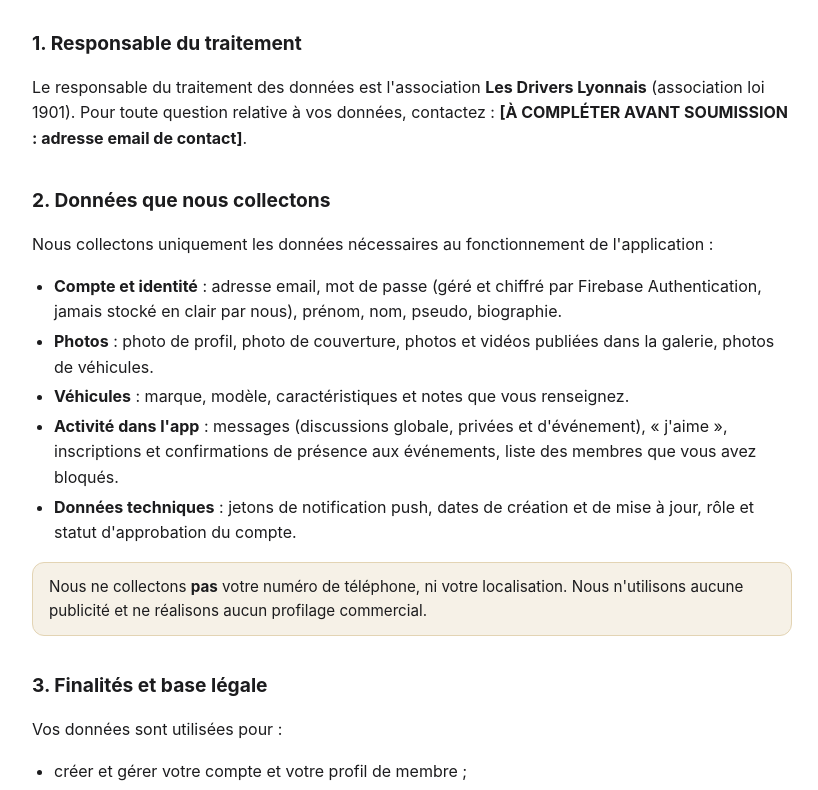
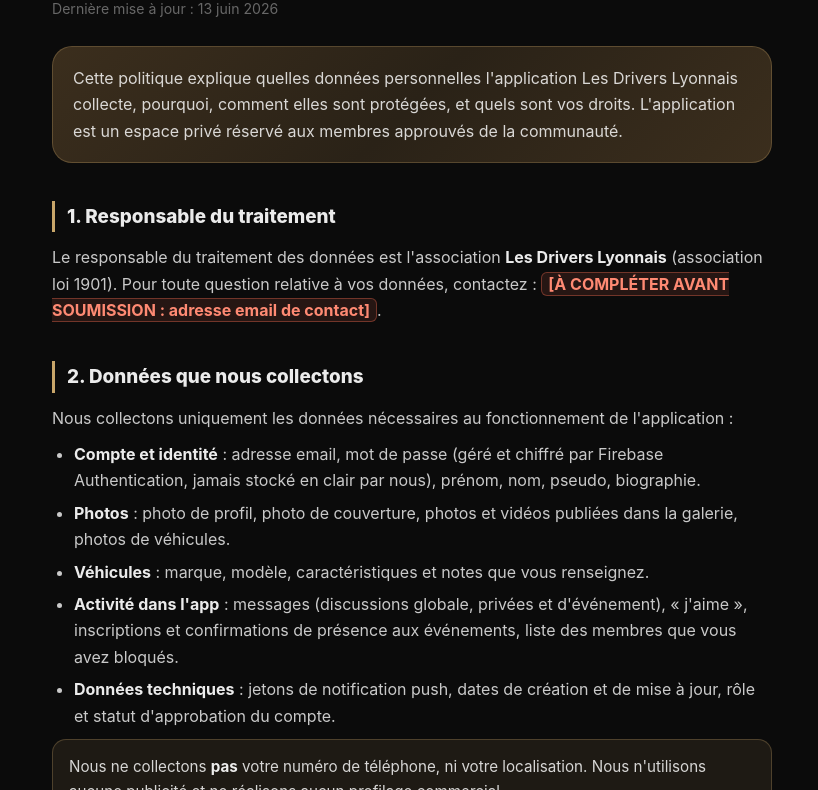
Before and after one commit to jayvee99/drivers-lyonnais-legal, a plain HTML site: page index.html in a window 1280 px wide. Shown: the part 238-1028 px from the top of the page, without its empty margins (228-1046 px from the left). Drawn offline with Linux system fonts and the light colour scheme.

Commit message:
Update index.html

```diff
--- a/index.html
+++ b/index.html
@@ -3,43 +3,108 @@
   <head>
     <meta charset="UTF-8" />
     <meta name="viewport" content="width=device-width, initial-scale=1.0" />
-  <title>Politique de confidentialité — Drivers Lyonnais</title>
+    <title>Politique de confidentialité — Les Drivers Lyonnais</title>
     <style>
-    :root { color-scheme: light; }
+      :root {
+        color-scheme: dark;
+        --bg: #0B0B0B;
+        --card: #121212;
+        --card-2: #0E0E0E;
+        --gold: #C8A66A;
+        --text: rgba(255, 255, 255, 0.92);
+        --muted: rgba(255, 255, 255, 0.55);
+        --faint: rgba(255, 255, 255, 0.38);
+        --border: rgba(255, 255, 255, 0.08);
+        --gold-border: rgba(200, 166, 106, 0.28);
+      }
+      * { box-sizing: border-box; }
       body {
         font-family: -apple-system, BlinkMacSystemFont, "Segoe UI", Roboto,
           Helvetica, Arial, sans-serif;
         max-width: 760px;
         margin: 0 auto;
-      padding: 32px 20px 64px;
-      color: #1c1c1e;
-      line-height: 1.6;
-      background: #ffffff;
+        padding: 40px 20px 72px;
+        background: var(--bg);
+        color: var(--text);
+        line-height: 1.65;
+        -webkit-font-smoothing: antialiased;
       }
-    h1 { font-size: 1.7rem; margin-bottom: 4px; }
-    h2 { font-size: 1.2rem; margin-top: 34px; }
-    .updated { color: #6b6b6f; font-size: 0.9rem; margin-bottom: 24px; }
-    a { color: #b8893b; }
-    ul { padding-left: 22px; }
-    li { margin: 4px 0; }
+      .logo {
+        display: block;
+        margin: 0 auto 26px;
+        height: 84px;
+        width: auto;
+      }
+      .kicker {
+        color: var(--gold);
+        font-size: 0.78rem;
+        font-weight: 700;
+        letter-spacing: 1.5px;
+        text-transform: uppercase;
+        margin: 0 0 8px;
+      }
+      h1 {
+        font-size: 1.9rem;
+        font-weight: 800;
+        margin: 0 0 6px;
+        letter-spacing: -0.3px;
+      }
+      .updated { color: var(--faint); font-size: 0.88rem; margin: 0 0 26px; }
+      .intro {
+        background: linear-gradient(135deg, #3b2e1d, #2a2217, #3b2e1d);
+        border: 1px solid var(--gold-border);
+        border-radius: 20px;
+        padding: 18px 20px;
+        color: rgba(255, 255, 255, 0.82);
+      }
+      h2 {
+        font-size: 1.18rem;
+        font-weight: 800;
+        margin: 38px 0 12px;
+        padding-left: 12px;
+        border-left: 3px solid var(--gold);
+      }
+      p { margin: 10px 0; color: rgba(255, 255, 255, 0.78); }
+      ul { padding-left: 22px; margin: 10px 0; }
+      li { margin: 6px 0; color: rgba(255, 255, 255, 0.78); }
+      strong { color: var(--text); }
+      a { color: var(--gold); text-decoration: none; }
+      a:hover { text-decoration: underline; }
       .note {
-      background: #f6f1e7;
-      border: 1px solid #e3d4b4;
-      border-radius: 12px;
-      padding: 12px 16px;
+        background: rgba(200, 166, 106, 0.10);
+        border: 1px solid var(--gold-border);
+        border-radius: 14px;
+        padding: 14px 16px;
         font-size: 0.95rem;
+        color: rgba(255, 255, 255, 0.82);
       }
-    footer { margin-top: 40px; color: #6b6b6f; font-size: 0.85rem; }
+      .pending {
+        background: rgba(229, 101, 75, 0.12);
+        border: 1px solid rgba(229, 101, 75, 0.4);
+        border-radius: 6px;
+        padding: 1px 6px;
+        color: #ff8a73;
+        font-weight: 700;
+      }
+      footer {
+        margin-top: 48px;
+        padding-top: 18px;
+        border-top: 1px solid var(--border);
+        color: var(--faint);
+        font-size: 0.82rem;
+      }
     </style>
   </head>
   <body>
+    <img class="logo" src="12DL.svg" alt="Les Drivers Lyonnais" />
+    <p class="kicker">Les Drivers Lyonnais</p>
     <h1>Politique de confidentialité</h1>
-  <p class="updated">Application « Drivers Lyonnais » — Dernière mise à jour : 13 juin 2026</p>
+    <p class="updated">Dernière mise à jour : 13 juin 2026</p>
 
-  <p>
-    La présente politique explique quelles données personnelles l'application
-    Drivers Lyonnais collecte, pourquoi, comment elles sont protégées, et quels
-    sont vos droits. L'application est un espace privé réservé aux membres
+    <p class="intro">
+      Cette politique explique quelles données personnelles l'application
+      Les Drivers Lyonnais collecte, pourquoi, comment elles sont protégées, et
+      quels sont vos droits. L'application est un espace privé réservé aux membres
       approuvés de la communauté.
     </p>
 
@@ -48,7 +113,8 @@
       Le responsable du traitement des données est l'association
       <strong>Les Drivers Lyonnais</strong> (association loi 1901). Pour toute
       question relative à vos données, contactez :
-    <strong>[À COMPLÉTER AVANT SOUMISSION : adresse email de contact]</strong>.
+      <span class="pending">[À COMPLÉTER AVANT SOUMISSION : adresse email de
+      contact]</span>.
     </p>
 
     <h2>2. Données que nous collectons</h2>
@@ -164,7 +230,8 @@
     <h2>12. Contact</h2>
     <p>
       Pour toute question relative à cette politique ou à vos données :
-    <strong>[À COMPLÉTER AVANT SOUMISSION : adresse email de contact]</strong>.
+      <span class="pending">[À COMPLÉTER AVANT SOUMISSION : adresse email de
+      contact]</span>.
     </p>
 
     <footer>© 2026 Les Drivers Lyonnais. Tous droits réservés.</footer>
```
Lines whose indentation alone changed are shown as unchanged.
